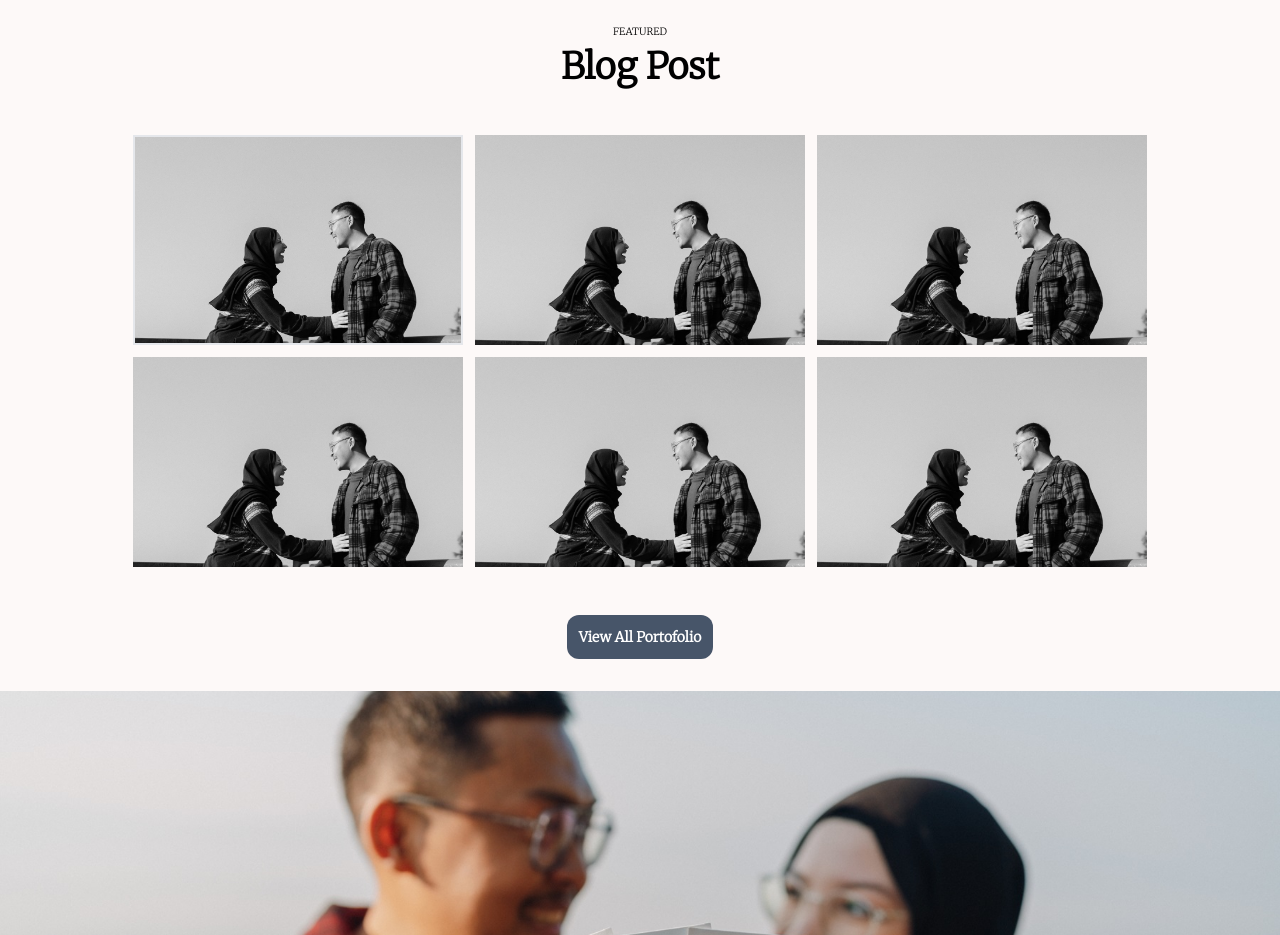
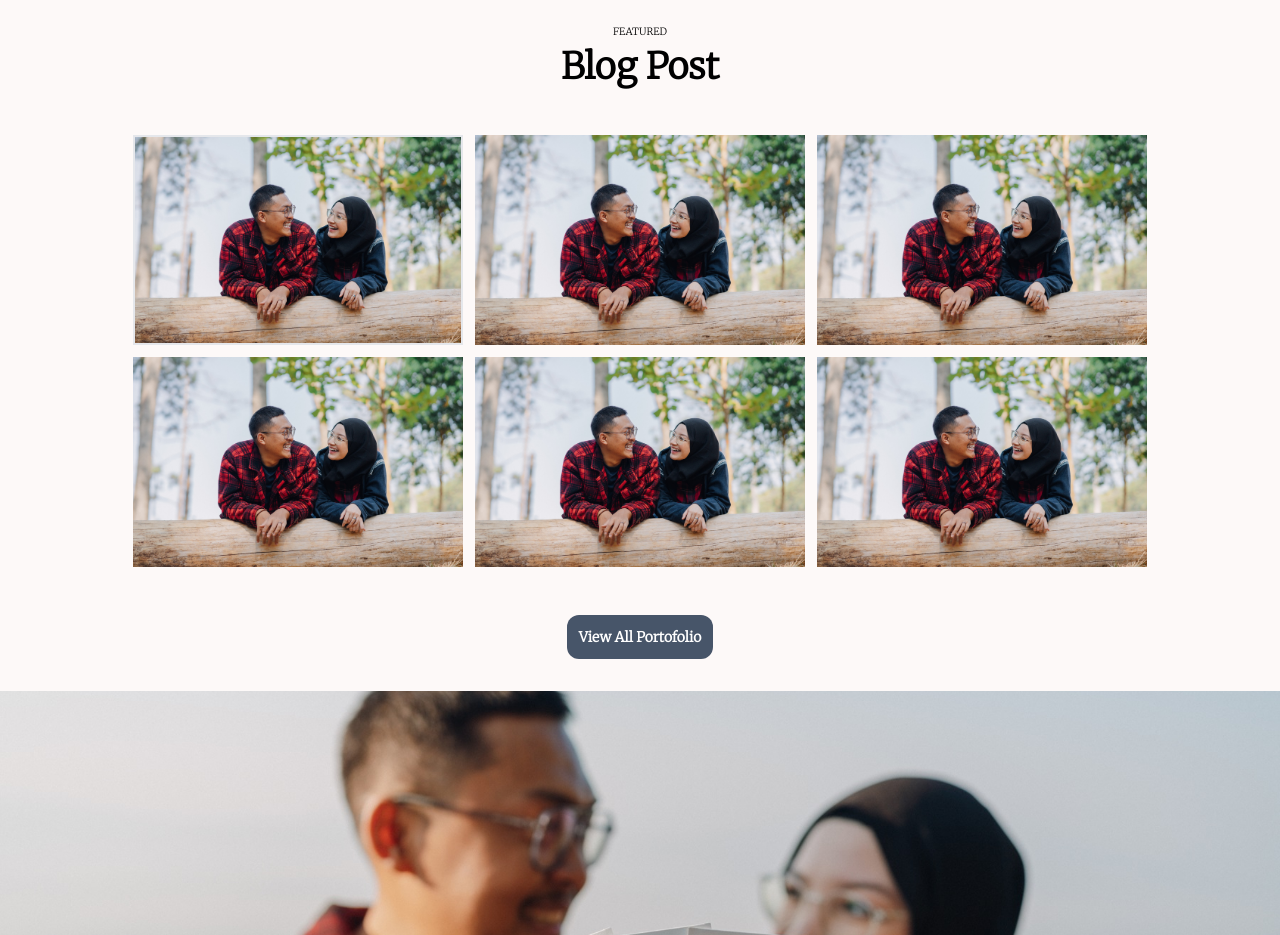
Before and after one commit to rakapp17/Luminary-Visual, a Next.js app: page / in a window 1280 px wide. Shown: the part 1980-2915 px from the top of the page. Built offline with nearby package versions, Linux system fonts and the light colour scheme.

Commit message:
fix image fix

```diff
--- a/src/app/components/Blog.tsx
+++ b/src/app/components/Blog.tsx
@@ -22,7 +22,7 @@ function Blog() {
             width={330}
             height={210}
             className="w-full h-full object-cover"
-            src="/hero.jpg"
+            src={"/hero3.jpg"}
             alt="pic1"
           />
         </Link>
@@ -31,7 +31,7 @@ function Blog() {
             width={330}
             height={210}
             className="w-full h-full object-cover"
-            src="/hero.jpg"
+            src={"/hero3.jpg"}
             alt="pic1"
           />
         </Link>
@@ -40,7 +40,7 @@ function Blog() {
             width={330}
             height={210}
             className="w-full h-full object-cover"
-            src="/hero.jpg"
+            src={"/hero3.jpg"}
             alt="pic1"
           />
         </Link>
@@ -49,7 +49,7 @@ function Blog() {
             width={330}
             height={210}
             className="w-full h-full object-cover"
-            src="/hero.jpg"
+            src={"/hero3.jpg"}
             alt="pic1"
           />
         </Link>
@@ -58,7 +58,7 @@ function Blog() {
             width={330}
             height={210}
             className="w-full h-full object-cover"
-            src="/hero.jpg"
+            src={"/hero3.jpg"}
             alt="pic1"
           />
         </Link>
@@ -67,7 +67,7 @@ function Blog() {
             width={330}
             height={210}
             className="w-full h-full object-cover"
-            src="/hero.jpg"
+            src={"/hero3.jpg"}
             alt="pic1"
           />
         </Link>
--- a/src/app/components/Blogporto.tsx
+++ b/src/app/components/Blogporto.tsx
@@ -23,7 +23,7 @@ function Blogporto() {
             width={330}
             height={210}
             className="w-full h-full object-cover"
-            src="/hero.jpg"
+            src={"/hero.jpg"}
             alt="pic1"
           />
         </Link>
@@ -32,7 +32,7 @@ function Blogporto() {
             width={330}
             height={210}
             className="w-full h-full object-cover"
-            src="/hero.jpg"
+            src={"/hero.jpg"}
             alt="pic1"
           />
         </Link>
@@ -41,7 +41,7 @@ function Blogporto() {
             width={330}
             height={210}
             className="w-full h-full object-cover"
-            src="/hero.jpg"
+            src={"/hero.jpg"}
             alt="pic1"
           />
         </Link>
@@ -50,7 +50,7 @@ function Blogporto() {
             width={330}
             height={210}
             className="w-full h-full object-cover"
-            src="/hero.jpg"
+            src={"/hero.jpg"}
             alt="pic1"
           />
         </Link>
@@ -59,7 +59,7 @@ function Blogporto() {
             width={330}
             height={210}
             className="w-full h-full object-cover"
-            src="/hero.jpg"
+            src={"/hero.jpg"}
             alt="pic1"
           />
         </Link>
@@ -68,7 +68,7 @@ function Blogporto() {
             width={330}
             height={210}
             className="w-full h-full object-cover"
-            src="/hero.jpg"
+            src={"/hero.jpg"}
             alt="pic1"
           />
         </Link>
@@ -77,7 +77,7 @@ function Blogporto() {
             width={330}
             height={210}
             className="w-full h-full object-cover"
-            src="/hero.jpg"
+            src={"/hero.jpg"}
             alt="pic1"
           />
         </Link>
@@ -86,7 +86,7 @@ function Blogporto() {
             width={330}
             height={210}
             className="w-full h-full object-cover"
-            src="/hero.jpg"
+            src={"/hero.jpg"}
             alt="pic1"
           />
         </Link>
@@ -95,7 +95,7 @@ function Blogporto() {
             width={330}
             height={210}
             className="w-full h-full object-cover"
-            src="/hero.jpg"
+            src={"/hero.jpg"}
             alt="pic1"
           />
         </Link>
@@ -104,7 +104,7 @@ function Blogporto() {
             width={330}
             height={210}
             className="w-full h-full object-cover"
-            src="/hero.jpg"
+            src={"/hero.jpg"}
             alt="pic1"
           />
         </Link>
@@ -113,7 +113,7 @@ function Blogporto() {
             width={330}
             height={210}
             className="w-full h-full object-cover"
-            src="/hero.jpg"
+            src={"/hero.jpg"}
             alt="pic1"
           />
         </Link>
@@ -122,7 +122,7 @@ function Blogporto() {
             width={330}
             height={210}
             className="w-full h-full object-cover"
-            src="/hero.jpg"
+            src={"/hero.jpg"}
             alt="pic1"
           />
         </Link>
--- a/src/app/components/Connect.tsx
+++ b/src/app/components/Connect.tsx
@@ -6,7 +6,7 @@ function Connect() {
     <div className="relative w-full h-[646px]">
       <div className="absolute inset-0">
         <Image
-          src="/hero7.jpg"
+          src={"/hero7.jpg"}
           alt="background image"
           fill
           className="object-cover bg-center"
--- a/src/app/components/Portofolio.tsx
+++ b/src/app/components/Portofolio.tsx
@@ -7,7 +7,7 @@ function Portofolio() {
       <div className="relative w-full h-[50%] md:h-full flex items-center justify-center cursor-pointer hover:scale-105 hover:ease-in-out transition duration-500 ">
         <div className="absolute inset-0">
           <Image
-            src="/hero5.jpg"
+            src={"/hero5.jpg"}
             alt="background image"
             fill
             className="object-cover bg-center"
@@ -22,7 +22,7 @@ function Portofolio() {
       <div className="relative w-full h-[50%] md:h-full flex items-center justify-center cursor-pointer hover:scale-105 hover:ease-in-out transition duration-500 ">
         <div className="absolute inset-0">
           <Image
-            src="/hero8.jpg"
+            src={"/hero8.jpg"}
             alt="background image"
             fill
             className="object-cover bg-center"
--- a/src/app/portofolio/page.tsx
+++ b/src/app/portofolio/page.tsx
@@ -12,7 +12,7 @@ function page() {
       <div className="w-full h-svh relative">
         <div className="absolute inset-0">
           <Image
-            src="/hero4.jpg"
+            src={"/hero4.jpg"}
             alt="background image"
             fill
             className="object-cover bg-center"
```
